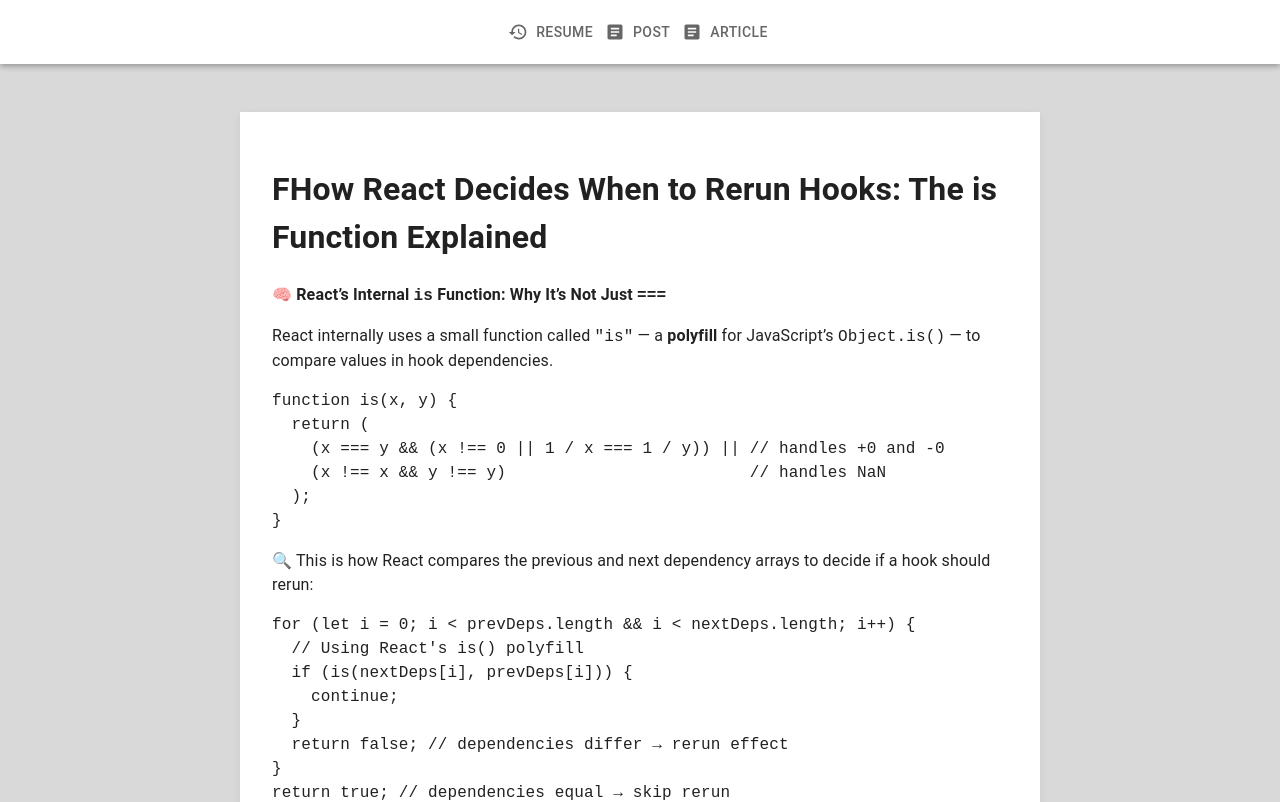
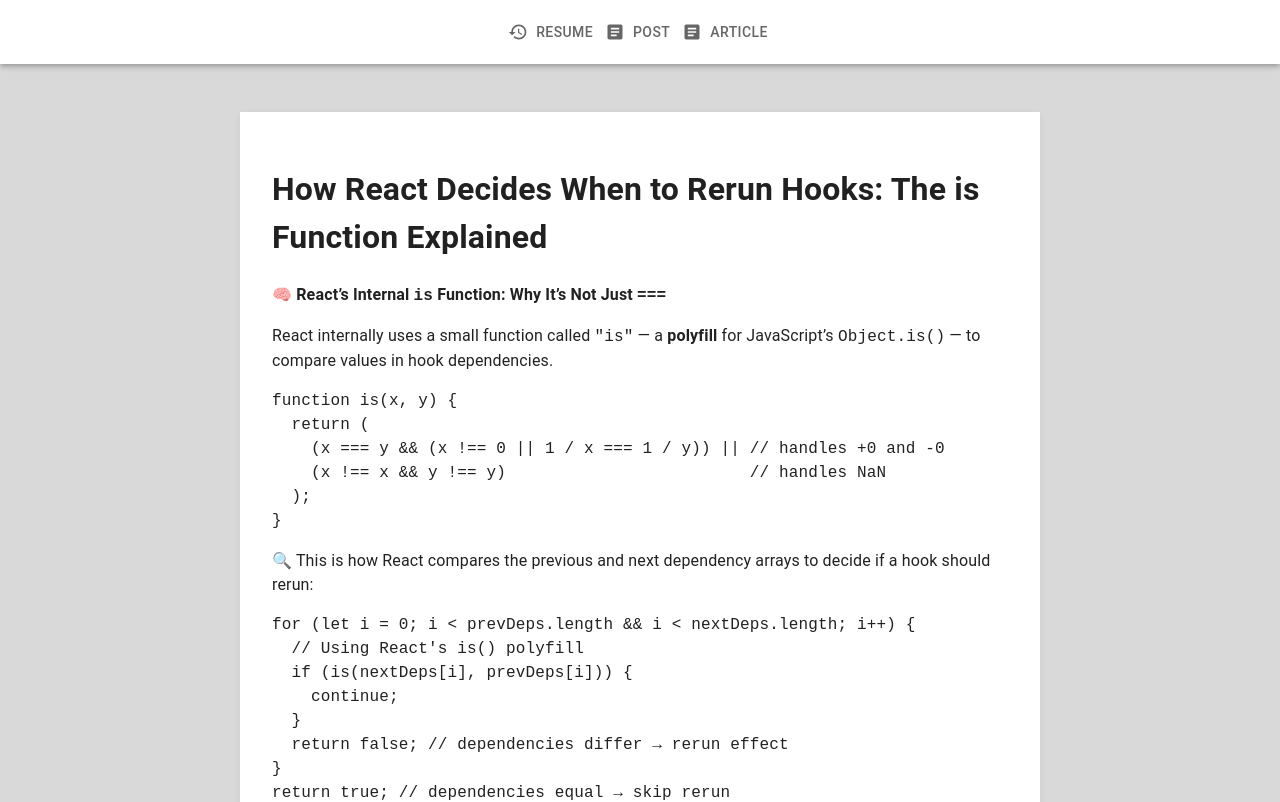
Before and after one commit to khosravifatemeh/portfoilio, a Next.js app: page /post/react-hooks-dependency-comparison in a window 1280 px wide. Shown: the top 802 px of the page. Built offline with nearby package versions, Linux system fonts and the light colour scheme.

Commit message:
fix path md

```diff
--- a/data/posts.ts
+++ b/data/posts.ts
@@ -1,7 +1,7 @@
 export const posts = [
   {
     slug: 'react-hooks-dependency-comparison',
-    name: 'FHow React Decides When to Rerun Hooks: The is Function Explained',
+    name: 'How React Decides When to Rerun Hooks: The is Function Explained',
     description: `React doesn’t just use === to compare hook dependencies — it uses a custom polyfill for Object.is. This subtle but important function ensures correct behavior for tricky cases like +0 vs -0 and NaN.
 
 In this post, I dive into how React internally compares dependencies using this is() function, and why your hooks (like useEffect or useMemo) won’t rerun unless the reference of an object, array, or function actually changes — even if the content does.
--- a/pages/post/[slug].tsx
+++ b/pages/post/[slug].tsx
@@ -10,7 +10,8 @@
 
   useEffect(() => {
     if (slug) {
-      fetch(`/post/${slug}.md`)
+          const path = `${router.basePath}/post/${slug}.md`;
+      fetch(path)
         .then((res) => res.text())
         .then(setContent);
     }
```
Also changed, not shown: 1 other file (tests, documents, lock files or other folders).
